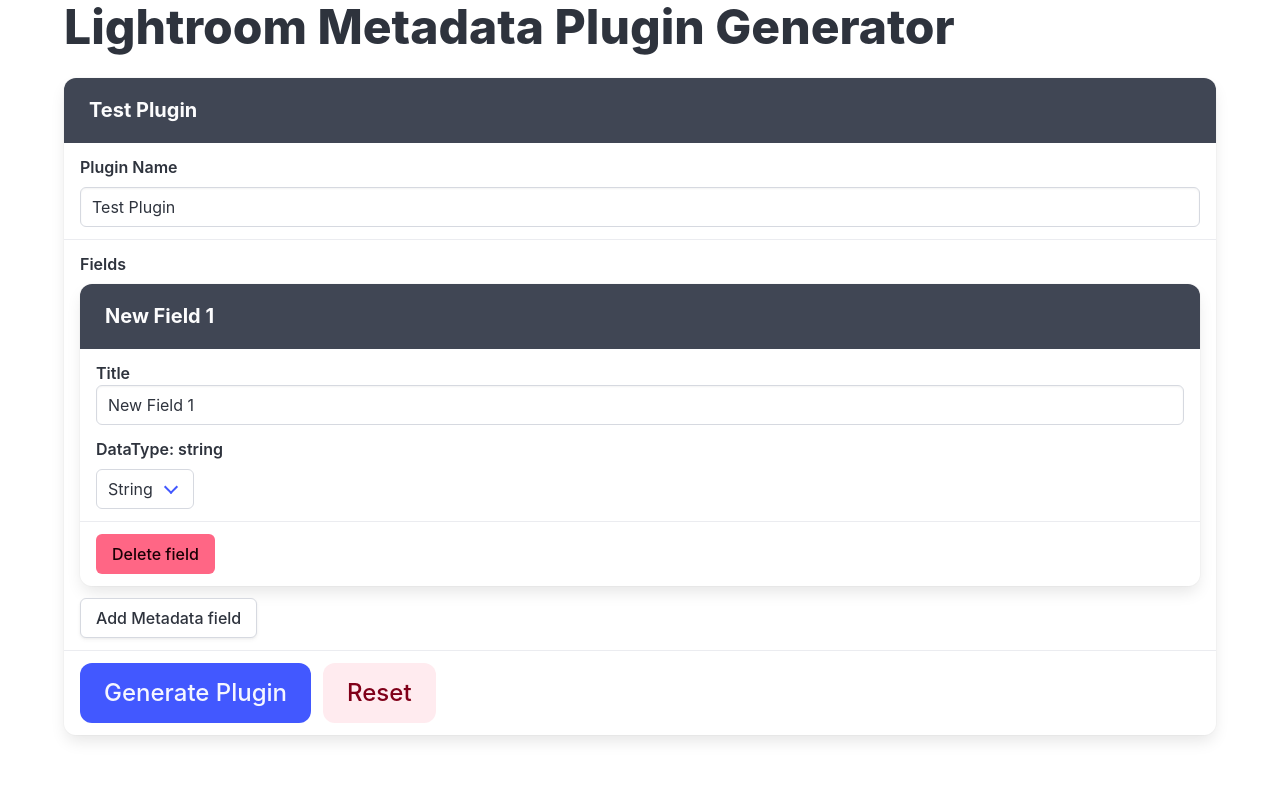
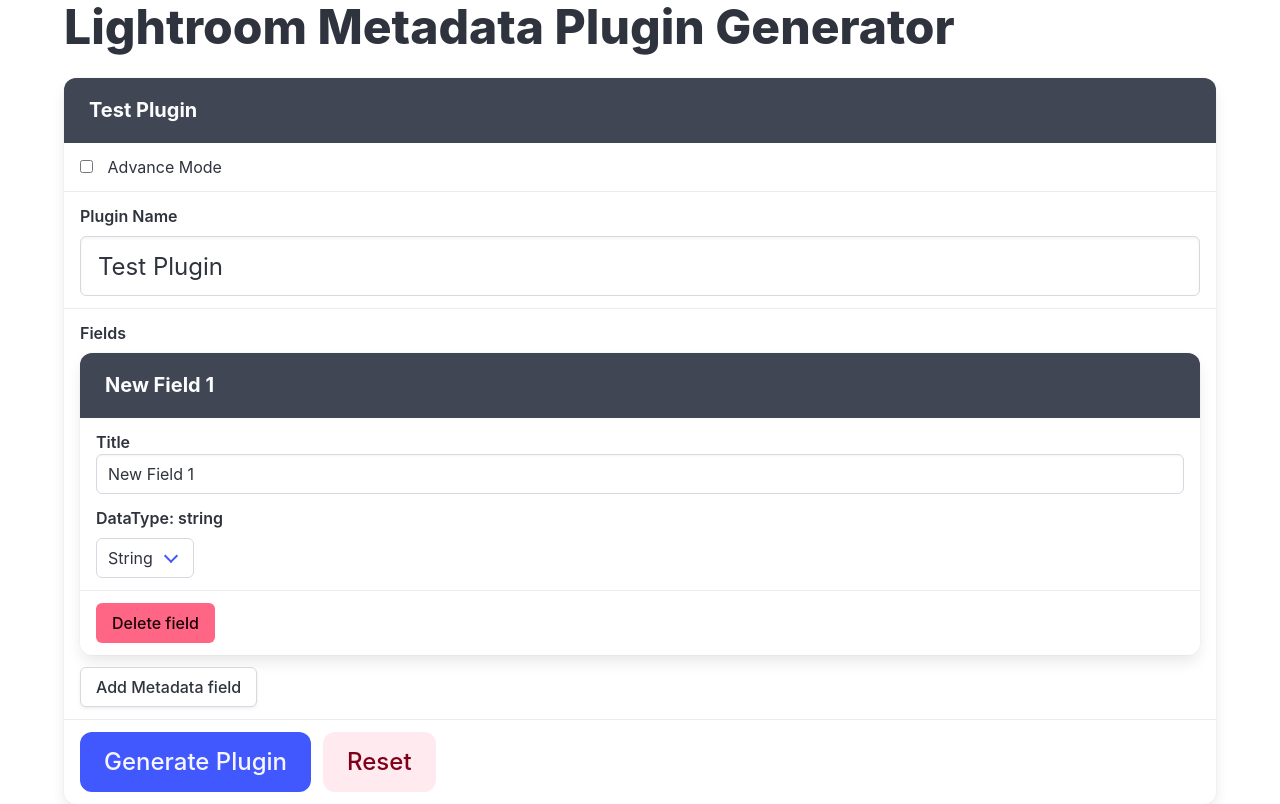
Before and after one commit to shadowlerone/Lightroom-Custom-Metadata-Plugin-Creator, a Vue app in the folder lightroom metadata plugin creator/: page / in a window 1280 px wide. Built offline with nearby package versions, Linux system fonts and the light colour scheme.

Commit message:
simplified deleting field minor ui changes

```diff
--- a/lightroom metadata plugin creator/src/App.vue
+++ b/lightroom metadata plugin creator/src/App.vue
@@ -9,11 +9,11 @@
 
 let plugin_name = ref('Test Plugin')
 
-let plugin_id = computed(() => {
+const plugin_id = computed(() => {
 	return to_id(plugin_name.value)
 })
 
-let full_plugin_id_string = computed(() => {
+const full_plugin_id_string = computed(() => {
 	return `shadowlerone.${plugin_id.value}.Metadata`
 })
 
@@ -34,28 +34,12 @@
 	'mfields': metadata_fields
 })
 
-let error = computed(() => {
-	return metadata_fields.value.some(e => e.error)
-
+const error = computed(() => {
+	return metadata_fields.value.some(e => e.error == true)
 })
 
 function delete_field(index) {
-	// var temp = metadata_fields.value
-	// metadata_fields.value.splice(index, 1)
-	// for (i = 0; i<metadata_fields.value.length; i++){
-	// 	temp[i] = metadata_fields[i]
-	// }
-	// metadata_fields.value[index] = undefined
-	var j = 0
-	for (var i = 0; i < metadata_fields.value.length && j < metadata_fields.value.length; i++) {
-		if (i == index) {
-			j++
-		}
-		metadata_fields.value[i] = metadata_fields.value[i + j];
-	}
-	if (j > 0) {
-		metadata_fields.value.pop()
-	}
+	metadata_fields.value.splice(index, 1)
 }
 
 
@@ -97,11 +81,11 @@
 
 	<h1 class="title is-1">Lightroom Metadata Plugin Generator</h1>
 
-	<form class="panel" :class="{ 'is-danger': error }">
+	<form class="panel" :class="{ 'is-danger': error == true }">
 		<h2 class="panel-heading"> {{ plugin_name }}
 			<template v-if="advanced">(id: {{ full_plugin_id_string }})</template>
 		</h2>
-		<!-- <div class="panel-block">
+		<div class="panel-block">
 			<div class="control">
 				<div class="field">
 					<label class="checkbox">
@@ -110,7 +94,7 @@
 					</label>
 				</div>
 			</div>
-		</div> -->
+		</div>
 		<div class="panel-block">
 			<div class="control">
 				<div class="field">
@@ -118,7 +102,7 @@
 						Plugin Name
 					</label>
 					<div class="control">
-						<input class="input" type="text" placeholder="Plugin Name" v-model="plugin_name">
+						<input class="input is-large" type="text" placeholder="Plugin Name" v-model="plugin_name">
 					</div>
 				</div>
 			</div>
@@ -141,13 +125,11 @@
 			</div>
 		</div>
 
-
-
 		<div class="panel-block">
 			<div class="control">
 				<div class="field is-grouped">
 					<div class="control">
-						<button :disabled="error" @click.prevent="downloadFile()"
+						<button :disabled="error == true" @click.prevent="downloadFile()"
 							class="button is-link is-large">Generate
 							Plugin</button>
 					</div>
@@ -157,17 +139,7 @@
 				</div>
 			</div>
 		</div>
-		<div class="panel-block" v-if="advanced">
-			<div class="control">
-				<pre><code>{{ JSON.stringify(data, null, 4) }}</code></pre>
-			</div>
-
-		</div>
-
 	</form>
-	<!-- <template v-if="advanced == true">
-		{{ data }}
-	</template> -->
 
 </template>
 
```
